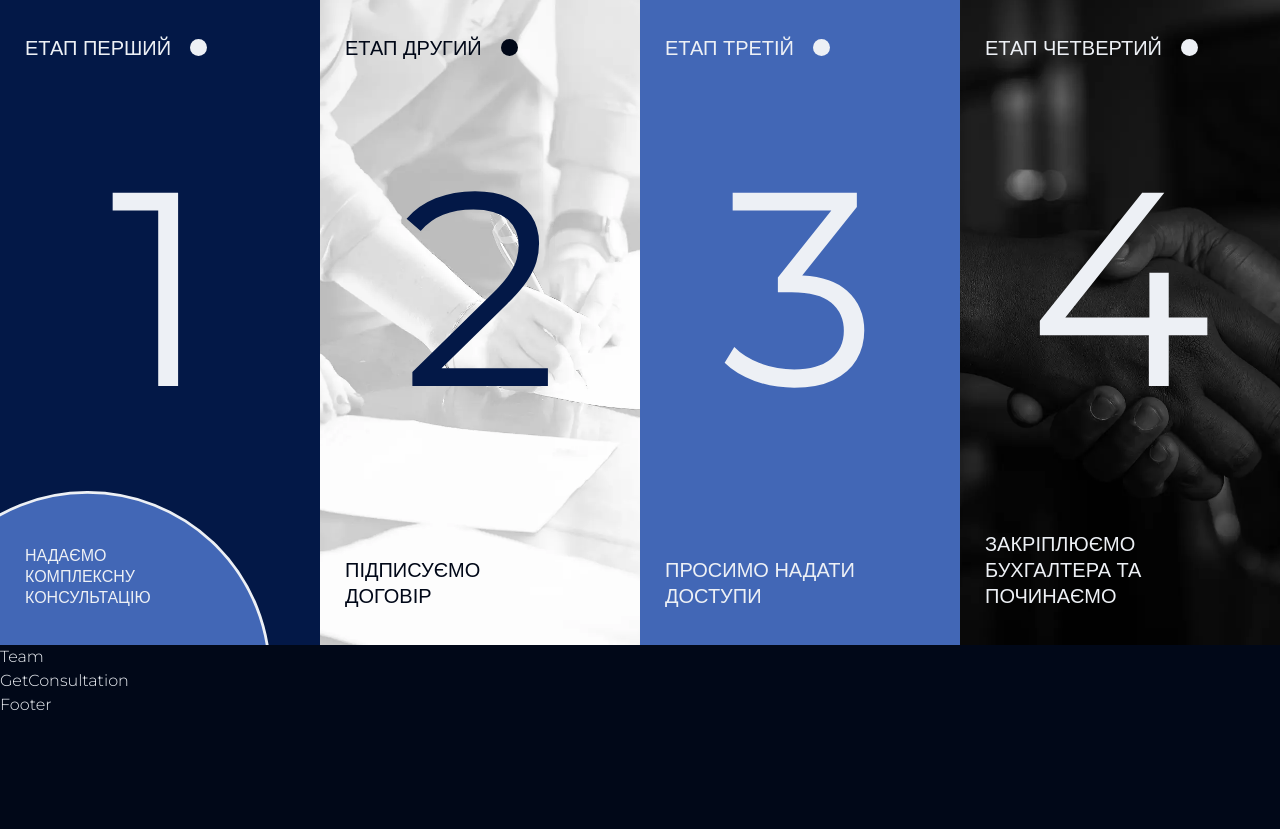
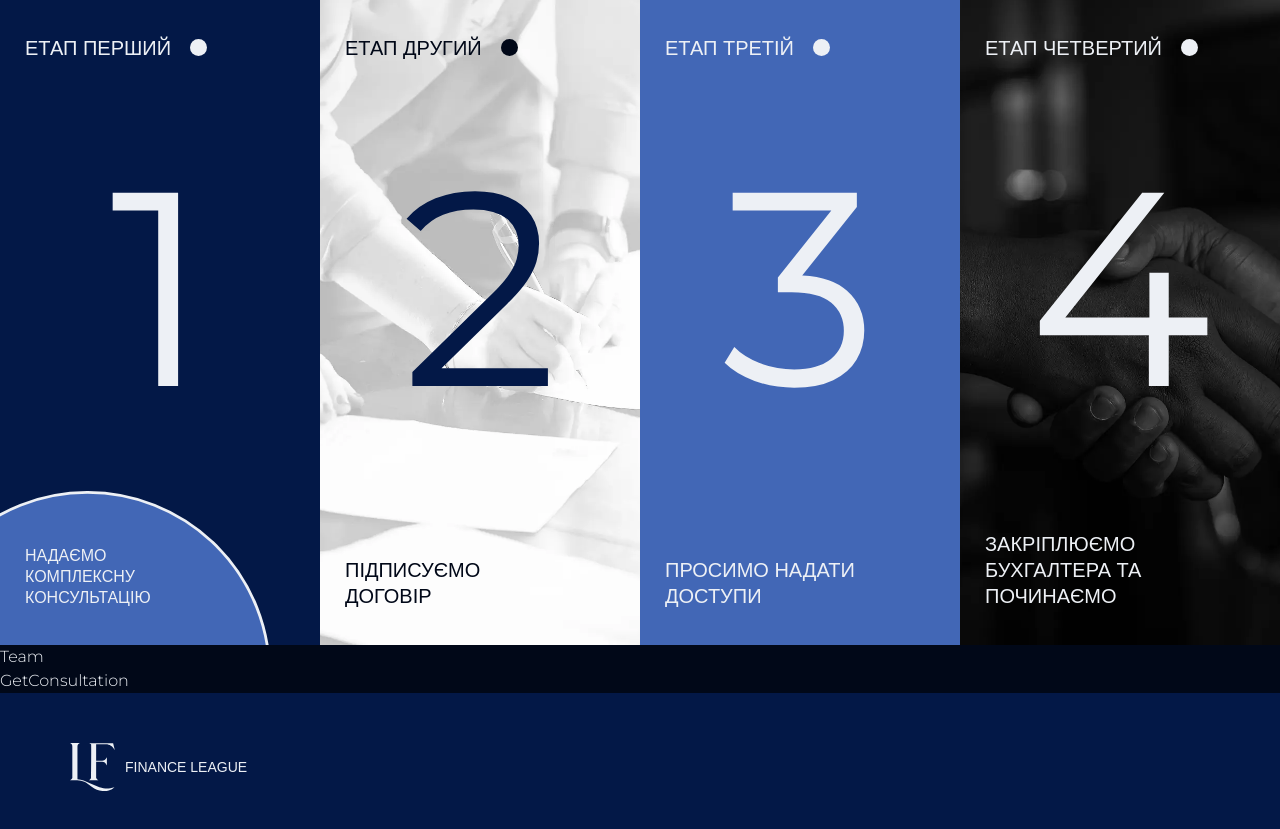
Before and after one commit to cyanidium-dev/liga-finance, a Next.js app: page /en in a window 1280 px wide. Shown: the part 6826-7655 px from the top of the page. Before the commit the page ends 7543 px from the top, so only its background shows below. Built offline with nearby package versions, Linux system fonts and the light colour scheme; a web font is replaced by a local one.

Commit message:
added footer texts

```diff
--- a/messages/uk.json
+++ b/messages/uk.json
@@ -102,5 +102,14 @@
       "team": "Наша команда",
       "clients": "Наші клієнти"
     }
+  },
+  "footer": {
+    "address": {
+      "first": "вул. Хрещатик, 22",
+      "second": "м. Київ, 01001, Україна"
+    },
+    "menu": "Меню сайту",
+    "rights": "© 2025 Finance ligue",
+    "develop": "Сайт розробили - "
   }
 }
--- /dev/null
+++ b/src/components/shared/footer/FooteInfo.tsx
@@ -0,0 +1,3 @@
+export default function FooteInfo() {
+  return <div>FooteInfo</div>;
+}
--- a/src/components/shared/footer/Footer.tsx
+++ b/src/components/shared/footer/Footer.tsx
@@ -1,3 +1,11 @@
+import Logo from "../logo/Logo";
+
 export default function Footer() {
-  return <footer>Footer</footer>;
+  return (
+    <footer className="w-dvw bg-main pt-[50px] pb-10">
+      <div className="container max-w-[1920px]">
+        <Logo className="w-6 xl:w-[45px] h-auto" />
+      </div>
+    </footer>
+  );
 }
--- a/src/components/shared/header/Header.tsx
+++ b/src/components/shared/header/Header.tsx
@@ -3,7 +3,7 @@
 import { useState } from "react";
 import BurgerMenuButton from "./BurgerMenuButton";
 import LocaleSwitcher from "./LocaleSwitcher";
-import Logo from "./Logo";
+import Logo from "../logo/Logo";
 import SecondaryButton from "../buttons/SecondaryButton";
 import { useTranslations } from "next-intl";
 import BurgerMenu from "./BurgerMenu";
@@ -16,7 +16,7 @@ export default function Header() {
   return (
     <header className="fixed z-10 w-dvw py-6 backdrop-blur-lg bg-black bg-opacity-40">
       <div className="flex justify-between container max-w-[1920px]">
-        <Logo />
+        <Logo className="w-6 xl:w-[27px] h-auto" />
         <div className="flex gap-x-6 xl:gap-x-10 items-center">
           <LocaleSwitcher />
           <SecondaryButton className="hidden xl:block w-[200px]">
--- a/src/components/shared/header/Logo.tsx
+++ b/src/components/shared/logo/Logo.tsx
@@ -2,10 +2,20 @@ import Image from "next/image";
 import { companyName } from "@/constants/constants";
 import { Link } from "@/i18n/navigation";
 
-export default function Logo() {
+interface LogoProps {
+  className: string;
+}
+
+export default function Logo({ className }: LogoProps) {
   return (
     <Link href="/" className="flex gap-2 xl:gap-[10px] items-center">
-      <Image src="/images/icons/logo.svg" alt="logo" width="24" height="26" />
+      <Image
+        src="/images/icons/logo.svg"
+        alt="logo"
+        width="24"
+        height="26"
+        className={className}
+      />
       <p className="font-prosto uppercase text-12reg xl:text-14reg">
         {companyName}
       </p>
```
